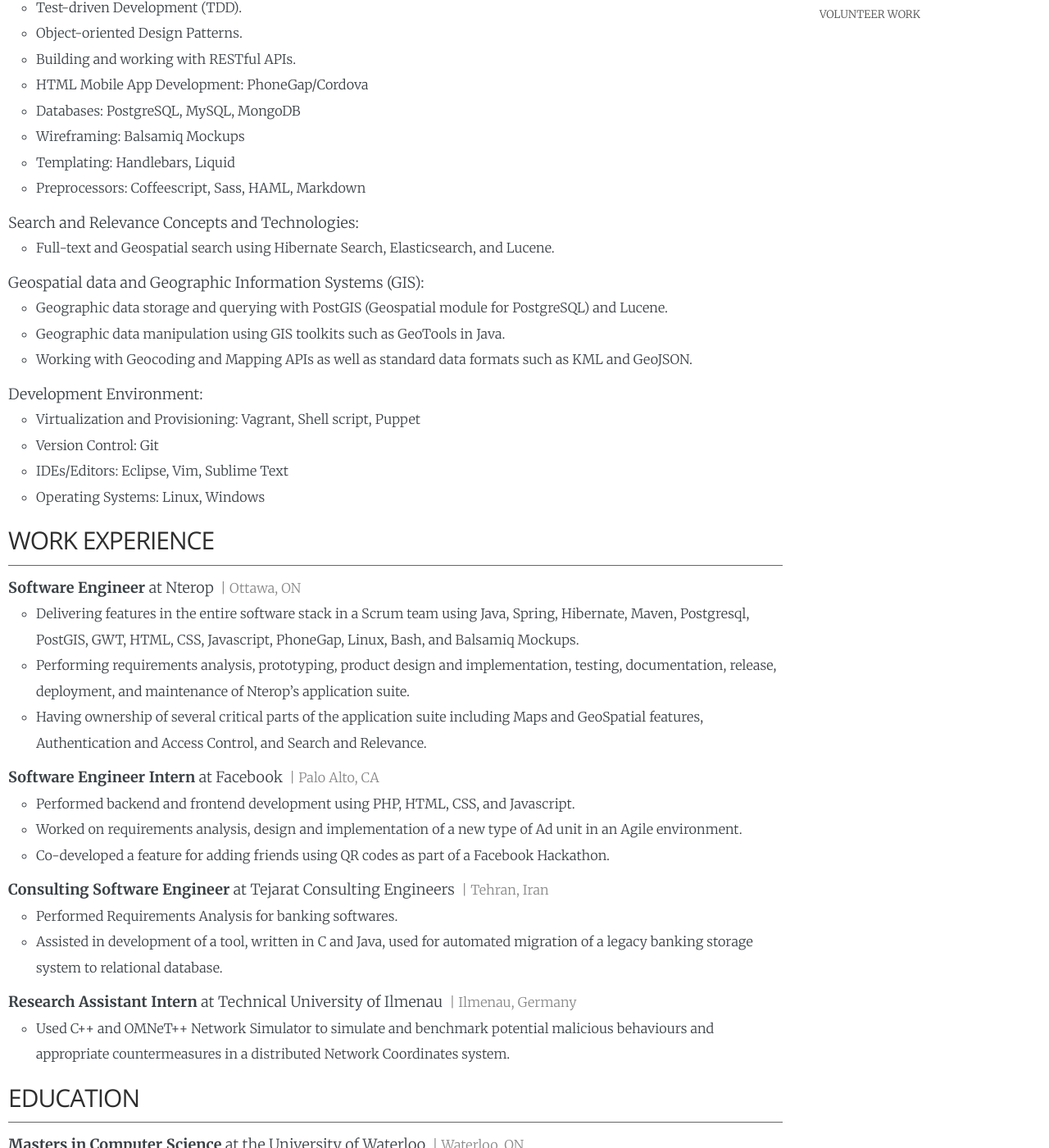
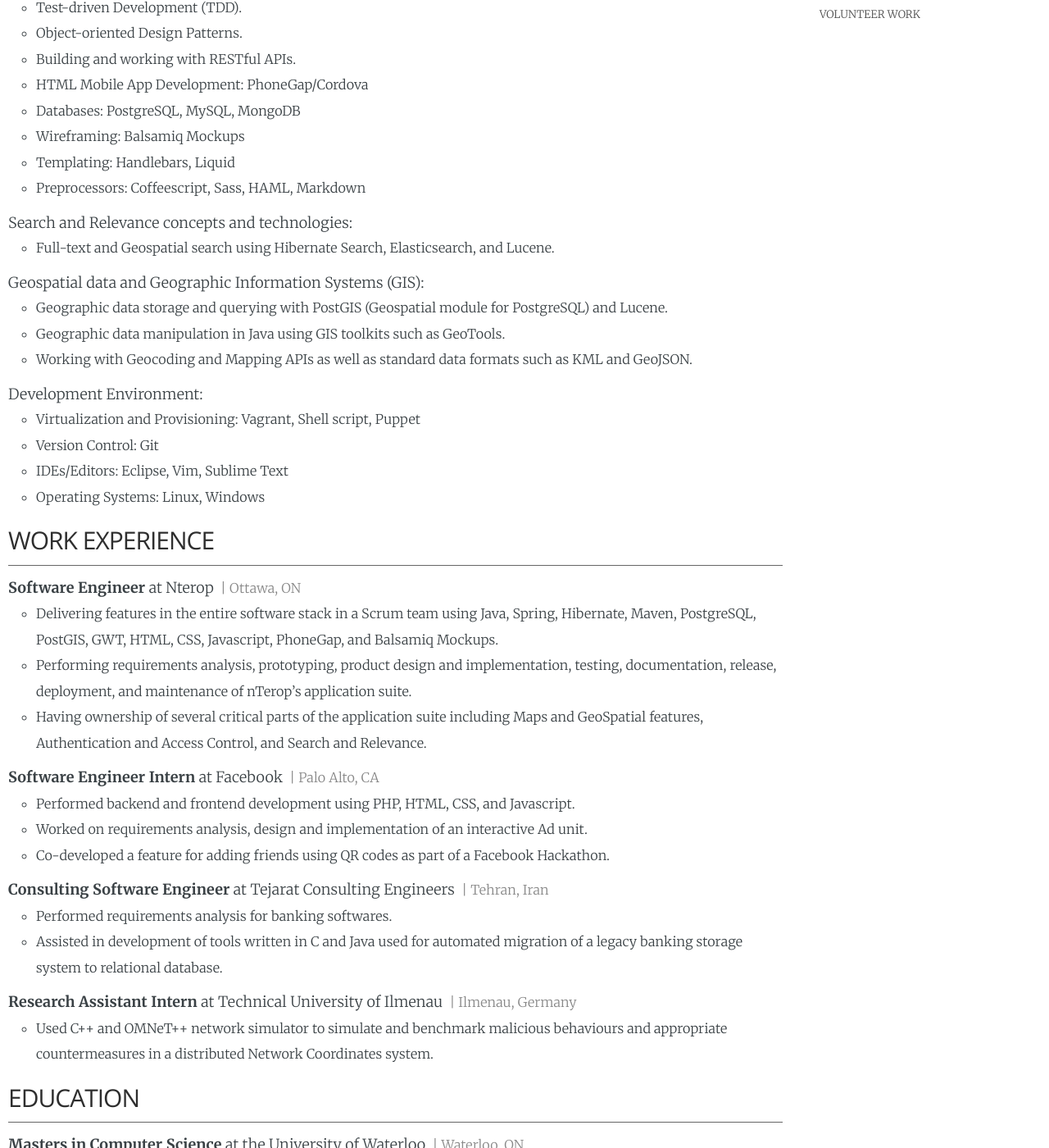
Before and after one commit to mhahmadi/website, a Jekyll site: the page built from resume/index.html, in a window 1280 px wide and 1400 px high, scrolled down 577 px. Shown: the whole window at 82% size. Built offline with Jekyll 4.4.1, drawn with Linux system fonts in a browser that asks for light colours; some of the changed text lies outside the part shown.

Commit message:
Updated the resume
Signed-off-by: Mohamad Ahmadi <mohamadhasan.ahmadi@gmail.com>

```diff
--- a/resume/index.html
+++ b/resume/index.html
@@ -43,7 +43,7 @@
 							<li>Preprocessors: Coffeescript, Sass, HAML, Markdown</li>
 						</ul>
 					</li>
-					<li class="no-list-style">Search and Relevance Concepts and Technologies:
+					<li class="no-list-style">Search and Relevance concepts and technologies:
 						<ul>
 							<li>Full-text and Geospatial search using Hibernate Search, Elasticsearch, and Lucene.</li>
 						</ul>
@@ -51,7 +51,7 @@
 					<li class="no-list-style">Geospatial data and Geographic Information Systems (GIS):
 						<ul>
 							<li>Geographic data storage and querying with PostGIS (Geospatial module for PostgreSQL) and Lucene.</li>
-							<li>Geographic data manipulation using GIS toolkits such as GeoTools in Java.</li>
+							<li>Geographic data manipulation in Java using GIS toolkits such as GeoTools.</li>
 							<li>Working with Geocoding and Mapping APIs as well as standard data formats such as KML and GeoJSON.</li>
 						</ul>
 					</li>
@@ -73,8 +73,8 @@
 					<li class="no-list-style">
 						<span class="item-emphasis">Software Engineer</span> at Nterop&nbsp;<span class="item-meta"><span class="timespan" data-from='2012-04-15'></span> | Ottawa, ON</span>
 						<ul>
-							<li>Delivering features in the entire software stack in a Scrum team using Java, Spring, Hibernate, Maven, Postgresql, PostGIS, GWT, HTML, CSS, Javascript, PhoneGap, Linux, Bash, and Balsamiq Mockups.</li>
-							<li>Performing requirements analysis, prototyping, product design and implementation, testing, documentation, release, deployment, and maintenance of Nterop’s application suite.</li>
+							<li>Delivering features in the entire software stack in a Scrum team using Java, Spring, Hibernate, Maven, PostgreSQL, PostGIS, GWT, HTML, CSS, Javascript, PhoneGap, and Balsamiq Mockups.</li>
+							<li>Performing requirements analysis, prototyping, product design and implementation, testing, documentation, release, deployment, and maintenance of nTerop’s application suite.</li>
 							<li>Having ownership of several critical parts of the application suite including Maps and GeoSpatial features, Authentication and Access Control, and Search and Relevance.</li>
 						</ul>
 					</li>
@@ -82,21 +82,21 @@
 						<span class="item-emphasis">Software Engineer Intern</span> at Facebook&nbsp;<span class="item-meta"><span class="timespan" data-from='2011-01-15' data-to='2011-04-15'></span> | Palo Alto, CA</span>
 						<ul>
 							<li>Performed backend and frontend development using PHP, HTML, CSS, and Javascript.</li>
-							<li>Worked on requirements analysis, design and implementation of a new type of Ad unit in an Agile environment.</li>
+							<li>Worked on requirements analysis, design and implementation of an interactive Ad unit.</li>
 							<li>Co-developed a feature for adding friends using QR codes as part of a Facebook Hackathon.</li>
 						</ul>
 					</li>
 					<li class="no-list-style">
 						<span class="item-emphasis">Consulting Software Engineer</span> at Tejarat Consulting Engineers&nbsp;<span class="item-meta"><span class="timespan" data-from='2009-02-15' data-to='2009-07-15'></span> | Tehran, Iran</span>
 						<ul>
-							<li>Performed Requirements Analysis for banking softwares.</li>
-							<li>Assisted in development of a tool, written in C and Java, used for automated migration of a legacy banking storage system to relational database.</li>
+							<li>Performed requirements analysis for banking softwares.</li>
+							<li>Assisted in development of tools written in C and Java used for automated migration of a legacy banking storage system to relational database.</li>
 						</ul>
 					</li>
 					<li class="no-list-style">
 						<span class="item-emphasis">Research Assistant Intern</span> at Technical University of Ilmenau&nbsp;<span class="item-meta"><span class="timespan" data-from='2008-07-15' data-to='2008-09-15'></span> | Ilmenau, Germany</span>
 						<ul>
-							<li>Used C++ and OMNeT++ Network Simulator to simulate and benchmark potential malicious behaviours and appropriate countermeasures in a distributed Network Coordinates system.</li>
+							<li>Used C++ and OMNeT++ network simulator to simulate and benchmark malicious behaviours and appropriate countermeasures in a distributed Network Coordinates system.</li>
 						</ul>
 					</li>
 				</ul>
@@ -122,19 +122,19 @@
 						<span class="item-desc">Developed a strong foundation in computer science and a broad understanding of software engineering, its tools and methodologies through a world-class curriculum and numerous projects:</span>
 						<ul>
 							<li>Implemented an e-commerce website with inventory and order management using Struts2, Hibernate, JSP, and Ajax.</li>
-							<li>Developed a mini database in Java supporting common SQL commands, locking, hashing, and B+tree indexing.</li>
-							<li>Implemented a full compiler in Java for a java-like OO programming language.</li>
+							<li>Developed a mini database in Java supporting basic SQL queries, locking, and Hash/B+tree indexing.</li>
+							<li>Implemented a full compiler in Java for a java-like object-oriented programming language.</li>
+							<li>Built a web portal similar to now retired iGoogle featuring interactive gadgets using GWT and Ajax.</li>
 							<li>Implemented a GUI FTP Client and Server, covering common FTP commands using Java and Swing.</li>
+							<li>Developed a 2D multiplayer strategy game in C++.</li>
 							<li>Implemented the complete TCP Protocol over UDP in java.</li>
-							<li>Implemented a Remote Shell using Remote Procedure Call (RPC) in Java.</li>
 							<li>Developed a data Compression/Decompression software based on Huffman Algorithm in C++.</li>
-							<li>Developed a 2D multiplayer strategy game in C++.</li>
 						</ul>
 						<span class="item-desc">As a member of the Database Lab, collaborated in a number of projects on Data Mining, Information Retrieval, and Text Classification:</span>
 						<ul>
 							<li>Improved an Ant Colony optimization algorithm for the task of detecting trends in spatial Databases.</li>
-							<li>Assisted in development of a standard Persian text corpus and used it to benchmark various text classification algorithms on Persian text.</li>
-							<li>Implemented and evaluated different Query Expansion methods on Lucene search engine.</li>
+							<li>Assisted in development of a standard Persian text corpus and used it to benchmark various text classification algorithms.</li>
+							<li>Implemented and evaluated different Query Expansion methods on Lucene.</li>
 							<li>Attended the Cross Language Evaluation Forum (CLEF) competitions.</li>
 						</ul>
 					</li>
```
Also changed, not shown: 1 other file.
